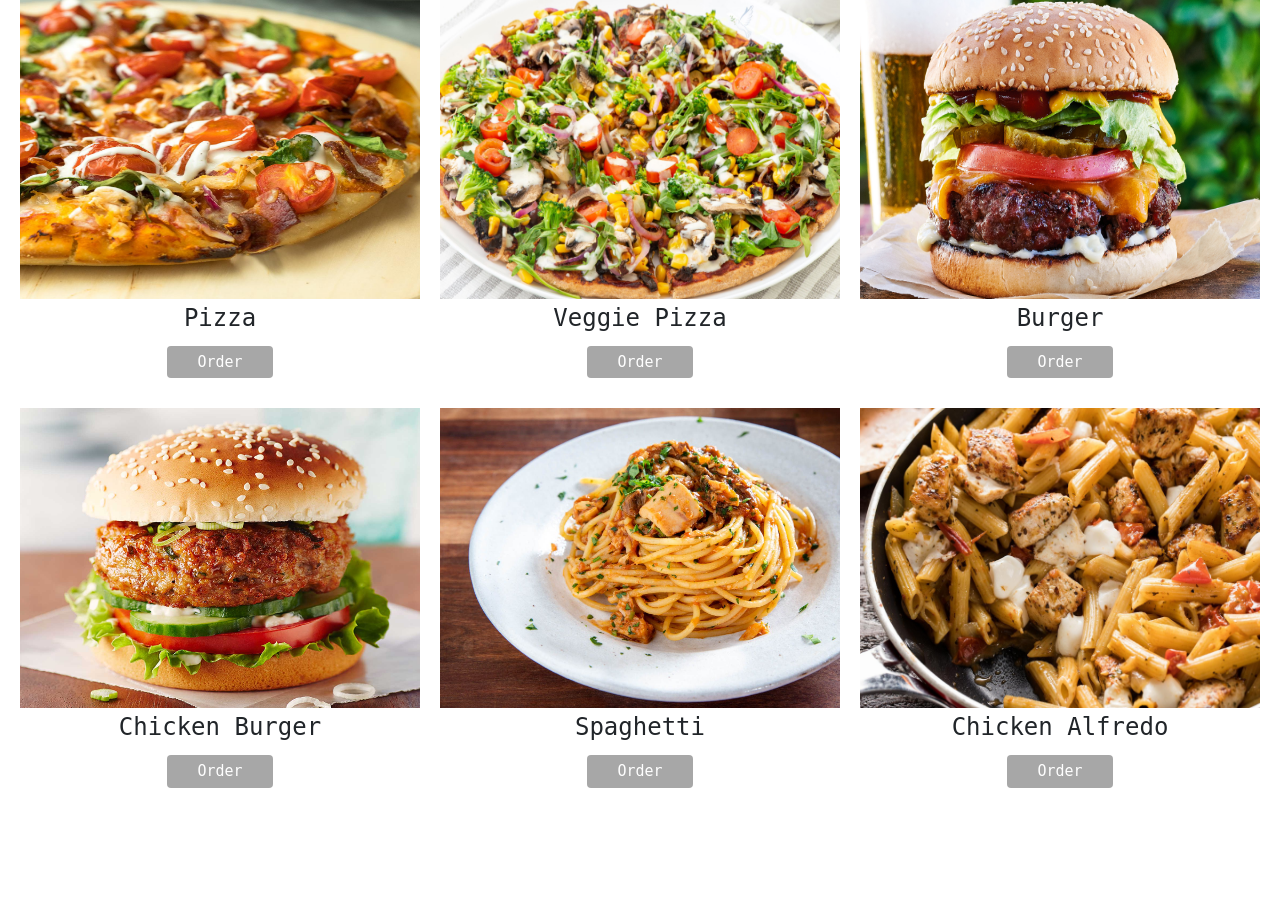
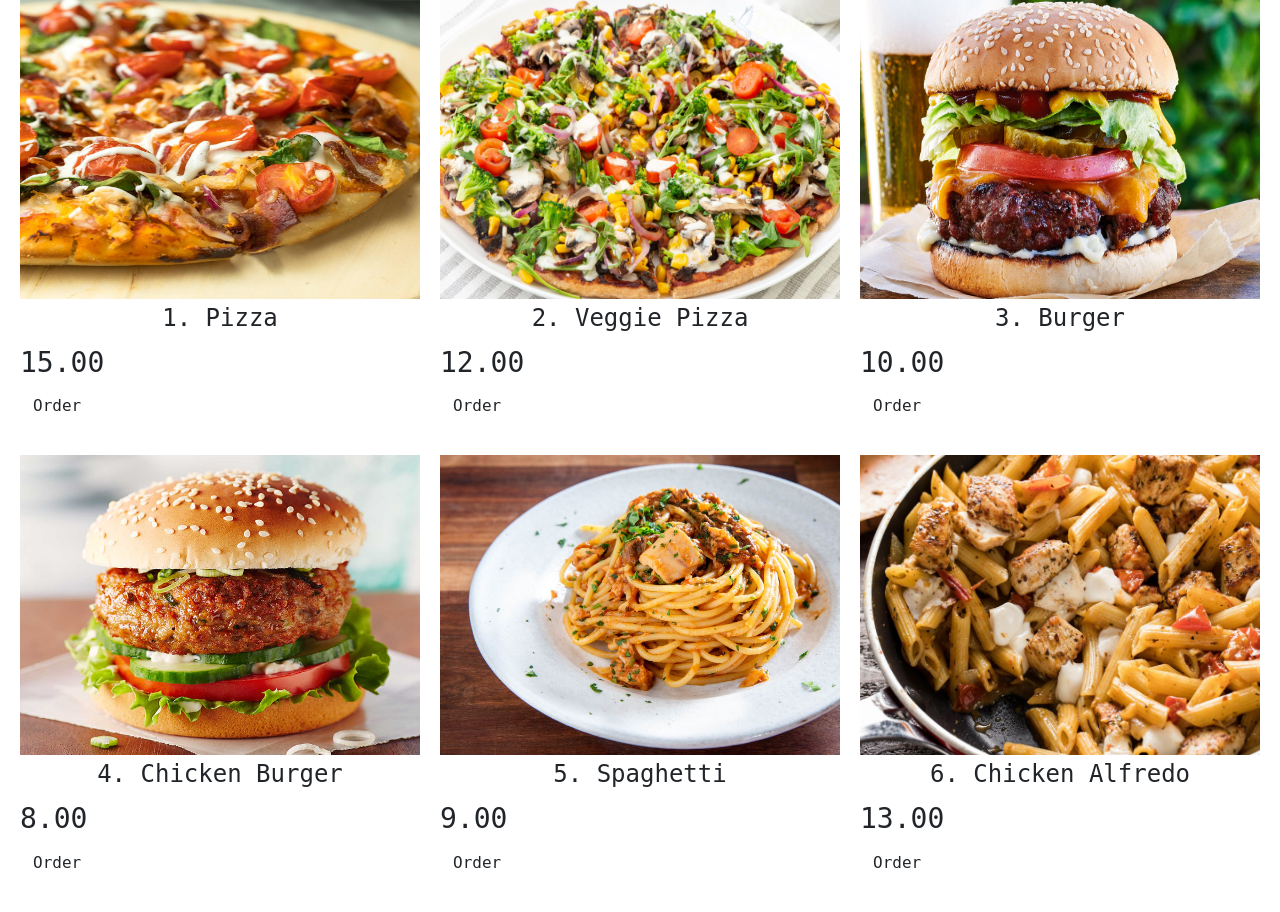
Before and after one commit to LaureanoG/databaseProject, a Flask app: page /menuAdmin in a window 1280 px wide. Shown: the part 210-1122 px from the top of the page. Before the commit the page ends 998 px from the top, so only its background shows below. Run offline with Flask 2, Linux system fonts and the light colour scheme; some libraries are stand-ins or nearby versions.

Commit message:
Fixed the display for cart

```diff
--- a/CreateTable.txt
+++ b/CreateTable.txt
@@ -5,5 +5,3 @@ CREATE TABLE IF NOT EXISTS Cart(OrderID INTEGER, FoodID INTEGER, Quantity INTEGE
 CREATE TABLE IF NOT EXISTS OrderHistory(CustomerID INTEGER, OrderID INTEGER, FoodID INTEGER, Quantity INTEGER, Ordered TEXT, Total DECIMAL,CONSTRAINT OrderHistory PRIMARY KEY(OrderID), CONSTRAINT OrderHistory FOREIGN KEY (FoodID) REFERENCES FoodItem, CONSTRAINT OrderHistory FOREIGN KEY (CustomerID) REFERENCES Customer);
 INSERT OR REPLACE INTO Administrator VALUES(0, "Admin", "Default", 'Admin', 'Password');
 INSERT OR REPLACE INTO Customer VALUES(0, "Customer", "Default", 'Customer', 'Password', '1350 Willow Dr.', 'Tampa', 'FL', '33671', 'CustomerEmail@fauxEmail.com', '888-888-8888');
-INSERT OR REPLACE INTO OrderHistory VALUES(7, 0, 1, 2, CURRENT_DATE, 4.5);
-INSERT OR REPLACE INTO Cart VALUES(34, 1, 2);
--- a/app.py
+++ b/app.py
@@ -93,17 +93,19 @@ def cart():
         seed(time.time())
         session['orderID'] = randint(0, 10000)
     foodSet = {'Pizza', 'Veggie Pizza', 'Burger', 'Chicken Burger', 'Spaghetti', 'Chicken Alfredo'}
-    if request.method == "GET" and request.args.get('food', None) not in foodSet:
-        return render_template("cart.html")
-    elif request.method == 'GET':
+    if request.method == "GET" and request.args.get('food', None) not in foodSet: # Case: There's nothing in the cart
+        return render_template("cart.html", subtotal = 0.00, tax = 0.00, total = 0.00)
+    elif request.method == 'GET': # There is something in the cart
         food = request.args.get('food', None)
         foodIDNum = cursor.execute('SELECT FoodID FROM FoodItem WHERE Name = (?);', (food,)).fetchone()[0]
         cursor.execute('INSERT INTO Cart VALUES(?, ?, ?);', (session['orderID'], foodIDNum, 1))
         connector.commit()
+        price = cursor.execute('SELECT UnitPrice FROM FoodItem WHERE FoodID = (?);', (foodIDNum, )).fetchone()[0]
         cursor.execute('UPDATE OrderHistory SET Total = (SELECT UnitPrice FROM FoodItem WHERE FoodID = (?)) WHERE OrderID = (?) and FoodID = (?);', (foodIDNum, session['orderID'], foodIDNum))
         connector.commit()
+        return render_template("cart.html", foodItem = food, quantity = 1, subtotal = price, tax = round(float(price) * 0.07, 2), total = round(float(price) + float(price) * 0.07, 2))
     connector.close()
-    return render_template("cart.html")
+    return render_template("cart.html", subtotal = 0.00, tax = 0.00, total = 0.00)
 
 
 @app.route("/menuCustomer", methods=['GET', 'POST'])
@@ -172,7 +174,7 @@ def orderHistory():
         foodID = cursor.execute('SELECT FoodID FROM Cart WHERE OrderID = (?);', (session['orderID'], )).fetchone()[0]
         price = cursor.execute('SELECT UnitPrice FROM FoodItem WHERE FoodID = (?);', (foodID, )).fetchone()[0]
         cursor.execute('INSERT OR REPLACE INTO OrderHistory VALUES(?, ?, ?, ?, ?, ?);', \
-                       (int(session['customerID']), int(session['orderID']), foodID, 1, datetime.today(), price))
+                       (int(session['customerID']), int(session['orderID']), foodID, 1, datetime.today(), price * 0.07 + price))
         connector.commit()
         session['orderID'] = randint(0, 100000)
     fName = cursor.execute('SELECT Fname FROM Customer WHERE CustomerID = (?);', (int(session['customerID']),)).fetchone()[0]
--- a/static/css/login.css
+++ b/static/css/login.css
@@ -40,7 +40,7 @@ nav ul a:hover{
 }
 .background img{
     width: 100%;
-    height: 700px;
+    height: 1000px;
     object-fit: pointer;
     cursor: pointer;
     transition: 0.2s ease;
--- a/templates/menuAdmin.html
+++ b/templates/menuAdmin.html
@@ -20,33 +20,39 @@
 <section class="items">
     <div class="item">
         <image src="{{url_for('static', filename='images/pizza1.jpg')}}" height="300" width="350">
-        <h4>Pizza</h4>
-        <button>Order</button>
+        <h4>1. Pizza</h4>
+            <h3>15.00</h3>
+            <a href="/menuAdmin" class= "btn btn-default" type="submit" value="Order">Order</a>
     </div>
     <div class="item">
         <image src="{{url_for('static', filename='images/pizza2.jpg')}}" height="300" width="350">
-        <h4>Veggie Pizza</h4>
-        <button>Order</button>
+        <h4>2. Veggie Pizza</h4>
+            <h3>12.00</h3>
+        <a href="/menuAdmin" class= "btn btn-default" type="submit" value="Order">Order</a>
     </div>
     <div class="item">
         <image src="{{url_for('static', filename='images/burger1.jpg')}}" height="300" width="350">
-        <h4>Burger</h4>
-        <button>Order</button>
+        <h4>3. Burger</h4>
+            <h3>10.00</h3>
+        <a href="/menuAdmin" class= "btn btn-default" type="submit" value="Order">Order</a>
     </div>
     <div class="item">
         <image src="{{url_for('static', filename='images/burger2.jpg')}}" height="300" width="350">
-        <h4>Chicken Burger</h4>
-        <button>Order</button>
+        <h4>4. Chicken Burger</h4>
+            <h3>8.00</h3>
+        <a href="/menuAdmin" class= "btn btn-default" type="submit" value="Order">Order</a>
     </div>
     <div class="item">
         <image src="{{url_for('static', filename='images/pasta1.jpg')}}" height="300" width="350">
-        <h4>Spaghetti</h4>
-        <button>Order</button>
+        <h4>5. Spaghetti</h4>
+            <h3>9.00</h3>
+        <a href="/menuAdmin" class= "btn btn-default" type="submit" value="Order">Order</a>
     </div>
     <div class="item">
         <image src="{{url_for('static', filename='images/pasta2.jpg')}}" height="300" width="350">
-        <h4>Chicken Alfredo</h4>
-        <button>Order</button>
+        <h4>6. Chicken Alfredo</h4>
+            <h3>13.00</h3>
+        <a href="/menuAdmin" class= "btn btn-default" type="submit" value="Order">Order</a>
     </div>
     <script src="https://code.jquery.com/jquery-3.3.1.slim.min.js" integrity="sha384-q8i/X+965DzO0rT7abK41JStQIAqVgRVzpbzo5smXKp4YfRvH+8abtTE1Pi6jizo" crossorigin="anonymous"></script>
     <script src="https://cdnjs.cloudflare.com/ajax/libs/popper.js/1.14.7/umd/popper.min.js" integrity="sha384-UO2eT0CpHqdSJQ6hJty5KVphtPhzWj9WO1clHTMGa3JDZwrnQq4sF86dIHNDz0W1" crossorigin="anonymous"></script>
--- a/templates/orderHistory.html
+++ b/templates/orderHistory.html
@@ -62,7 +62,7 @@
                 <td>{{item[1]}}</td>
                 <td>{{item[2]}}</td>
                 <td>{{item[3]}}</td>
-                <td>{{item[4]}}</td>
+                <td>${{item[4]}}</td>
             </tr>
             {% endfor %}
         </table>
```
Also changed, not shown: initializeFoodItem.txt (+4 -4 lines), templates/cart.html (+6 -19 lines), templates/menuCustomer.html (+4 -4 lines).
